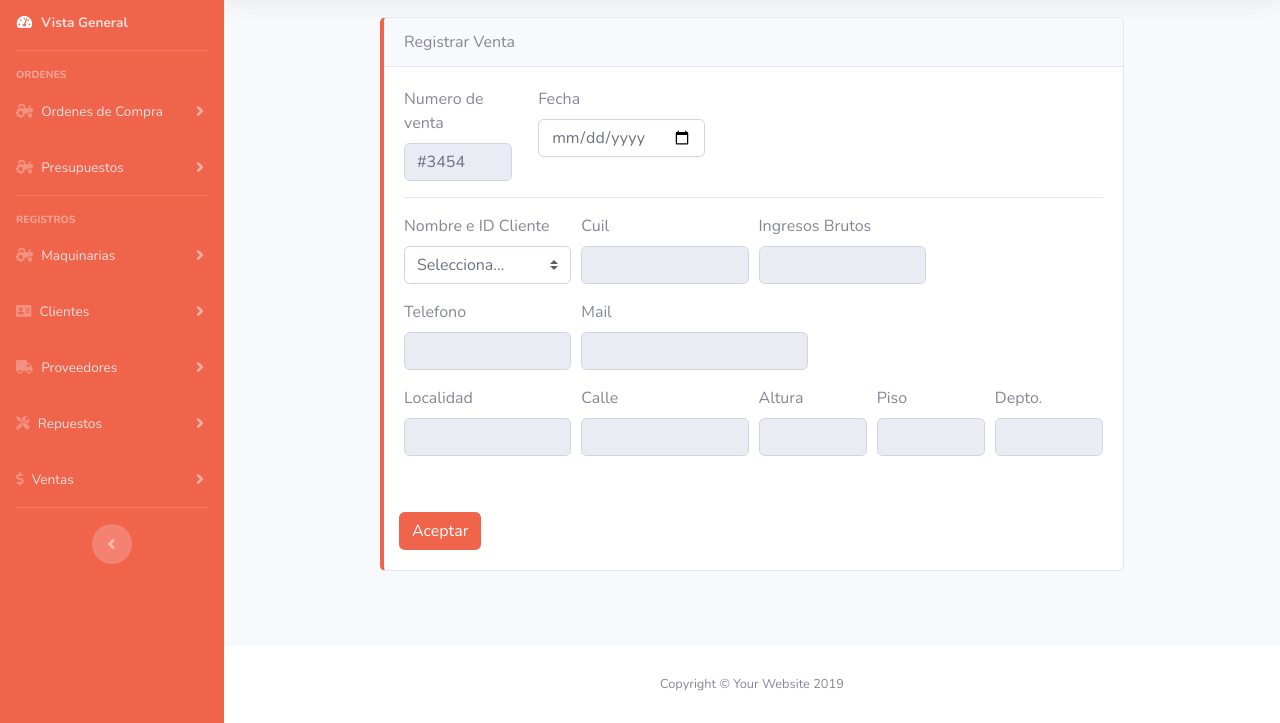
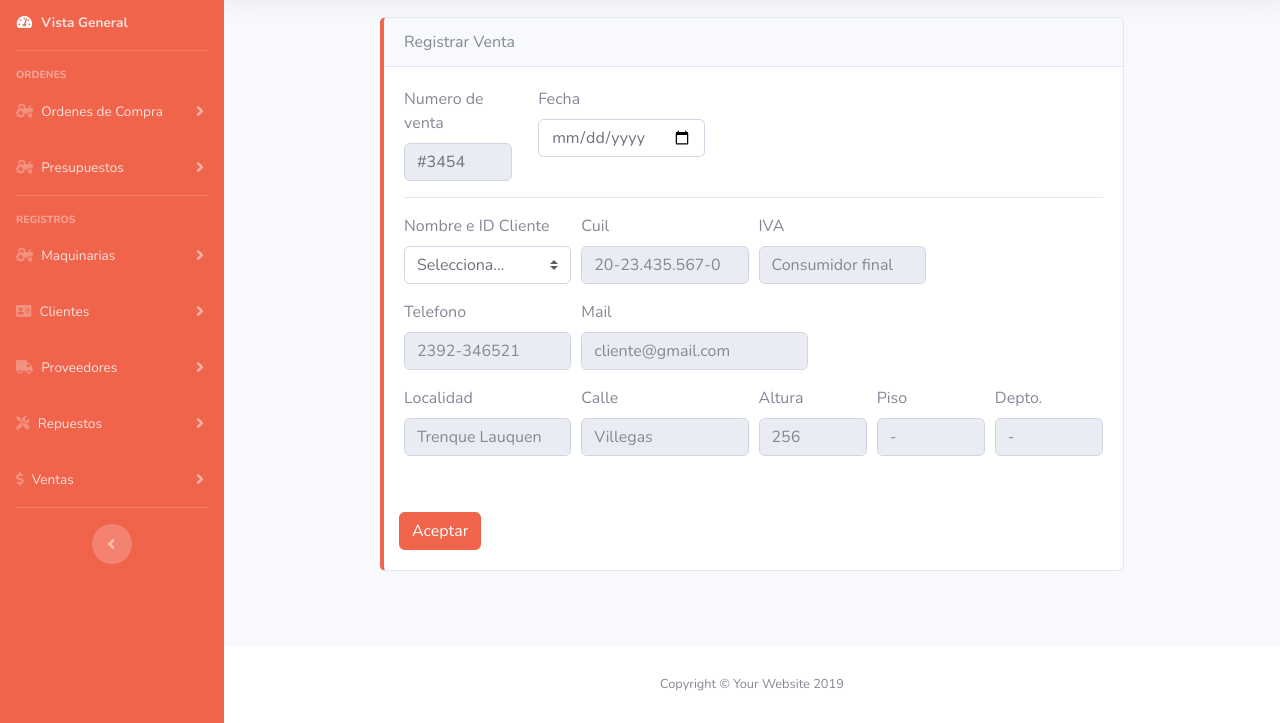
Before and after one commit to AgusR1/Taller, a website with bundled scripts: page registro_venta.html in a window 1280 px wide. Shown: the part 77-800 px from the top of the page. Built offline with nearby package versions, Linux system fonts and the light colour scheme.

Commit message:
agregando los placeholders

```diff
--- a/registro_venta.html
+++ b/registro_venta.html
@@ -383,43 +383,43 @@
                     </div>
                     <div class="form-group col-md-3">
                       <label for="inputEmail4">Cuil</label>
-                      <input disabled type="text" class="form-control">
+                      <input disabled placeholder="20-23.435.567-0" type="text" class="form-control">
                     </div>
                     <div class="form-group col-md-3">
-                      <label for="inputPassword4">Ingresos Brutos</label>
-                      <input disabled type="email" class="form-control">
+                      <label for="inputPassword4">IVA</label>
+                      <input disabled placeholder="Consumidor final" type="email" class="form-control">
                     </div>
                   </div>
                   <div class="form-row">
                     <div class="form-group col-md-3">
                       <label for="inputEmail4">Telefono</label>
-                      <input disabled type="text" class="form-control">
+                      <input disabled placeholder="2392-346521" type="text" class="form-control">
                     </div>
                     <div class="form-group col-md-4">
                       <label for="inputPassword4">Mail</label>
-                      <input disabled type="email" class="form-control">
+                      <input disabled placeholder="cliente@gmail.com" type="email" class="form-control">
                     </div>
                   </div>
                   <div class="form-row">
                     <div class="form-group col-md-3">
                       <label for="inputEmail4">Localidad</label>
-                      <input disabled type="text" class="form-control">
+                      <input disabled placeholder="Trenque Lauquen" type="text" class="form-control">
                     </div>
                     <div class="form-group col-md-3">
                       <label for="inputPassword4">Calle</label>
-                      <input disabled type="email" class="form-control">
+                      <input disabled placeholder="Villegas" type="email" class="form-control">
                     </div>
                     <div class="form-group col-md-2">
                       <label for="inputPassword4">Altura</label>
-                      <input disabled type="email" class="form-control">
+                      <input disabled placeholder="256" type="email" class="form-control">
                     </div>
                     <div class="form-group col-md-2">
                       <label for="inputPassword4">Piso</label>
-                      <input disabled type="email" class="form-control">
+                      <input disabled placeholder="-" type="email" class="form-control">
                     </div>
                     <div class="form-group col-md-2">
                       <label for="inputPassword4">Depto.</label>
-                      <input disabled type="email" class="form-control">
+                      <input disabled placeholder="-" type="email" class="form-control">
                     </div>
                   </div>
                 </div>
```
